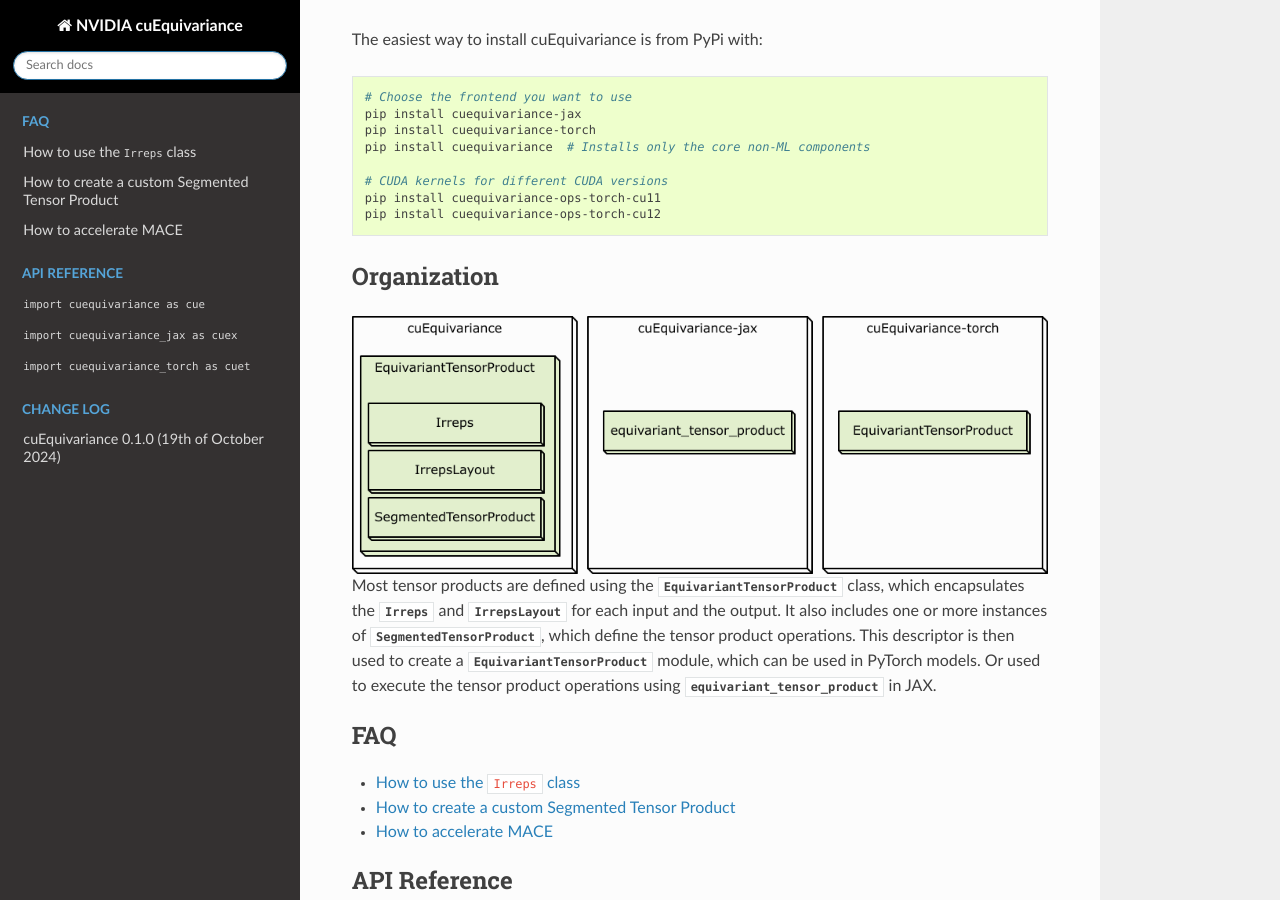
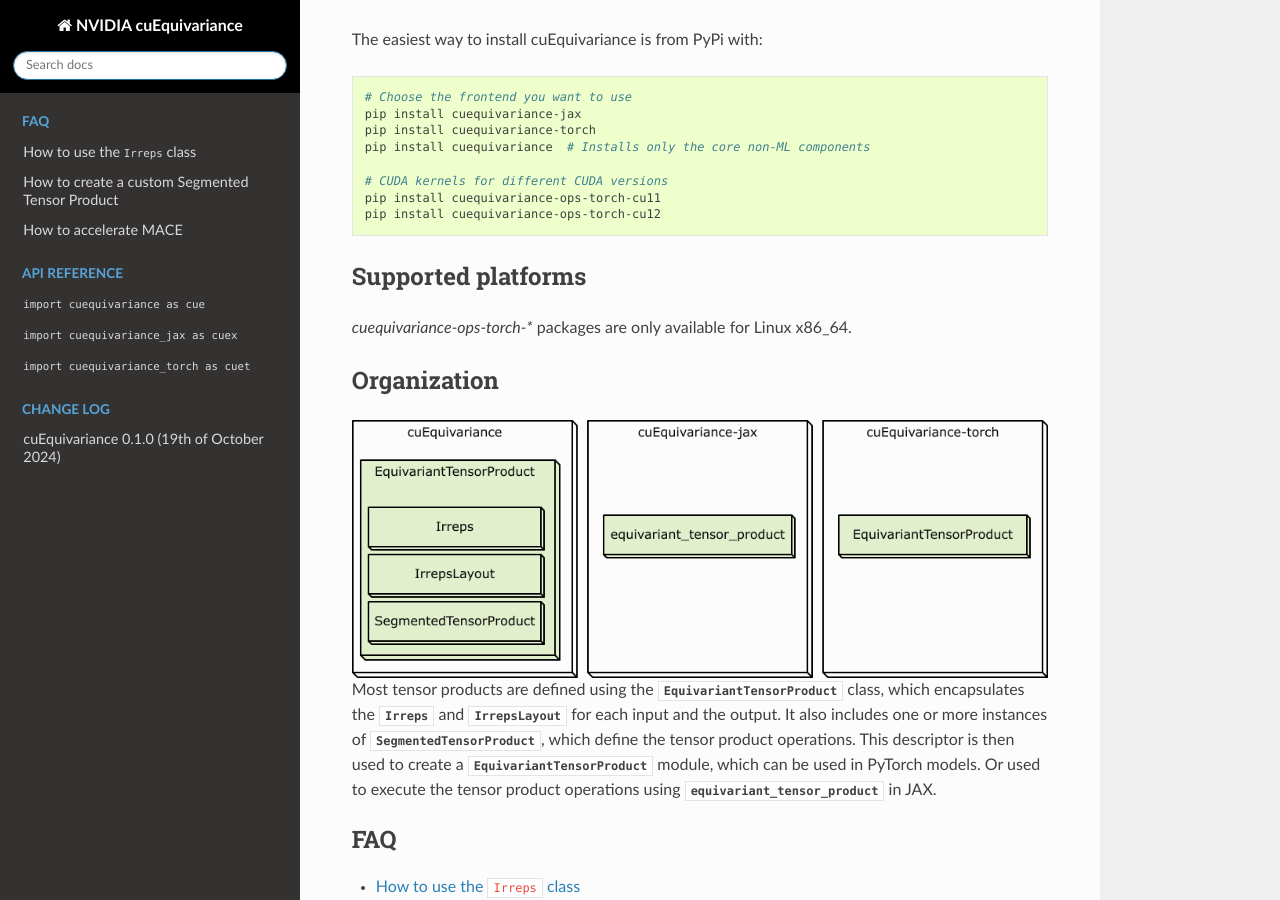
Before and after one commit to NVIDIA/cuEquivariance, a Sphinx documentation site: the page built from docs/index.rst, in a window 1280 px wide and 900 px high, scrolled down 428 px. Built offline with Sphinx 7.4.7 and the Read the Docs theme 3.1.0, drawn with Linux system fonts in a browser that asks for light colours.

Commit message:
add Supported platforms

```diff
--- a/docs/index.rst
+++ b/docs/index.rst
@@ -36,6 +36,10 @@
    pip install cuequivariance-ops-torch-cu11
    pip install cuequivariance-ops-torch-cu12
 
+Supported platforms
+-------------------
+
+`cuequivariance-ops-torch-*` packages are only available for Linux x86_64.
 
 Organization
 ------------
```
